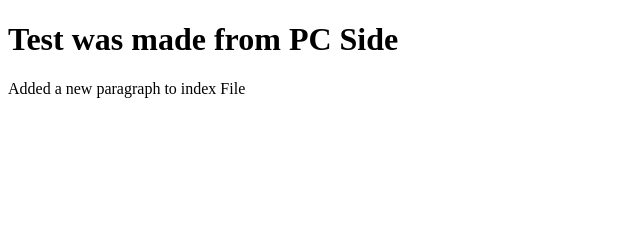
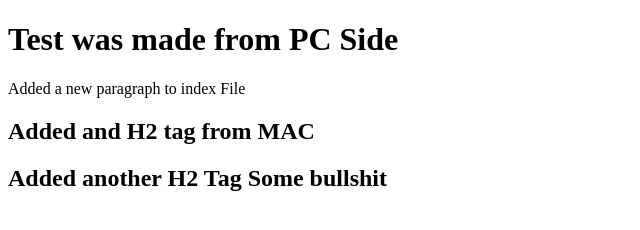
Before and after one commit to IlkiPC/gitTutorial, a plain HTML site: page index.html in a window 1280 px wide. Shown: the whole page, without its empty margins (0-640 px from the left). Drawn offline with Linux system fonts and the light colour scheme.

Commit message:
Added new h2 and some bullshitto main Index File

```diff
--- a/index.html
+++ b/index.html
@@ -11,5 +11,9 @@
 
     <p>Added a new paragraph to index File</p>
 
+    <h2>Added and H2 tag from MAC</h2>
+
+    <h2>Added another H2 Tag Some bullshit</h2>
+
 </body>
 </html>
```
Also changed, not shown: 1 other file.
